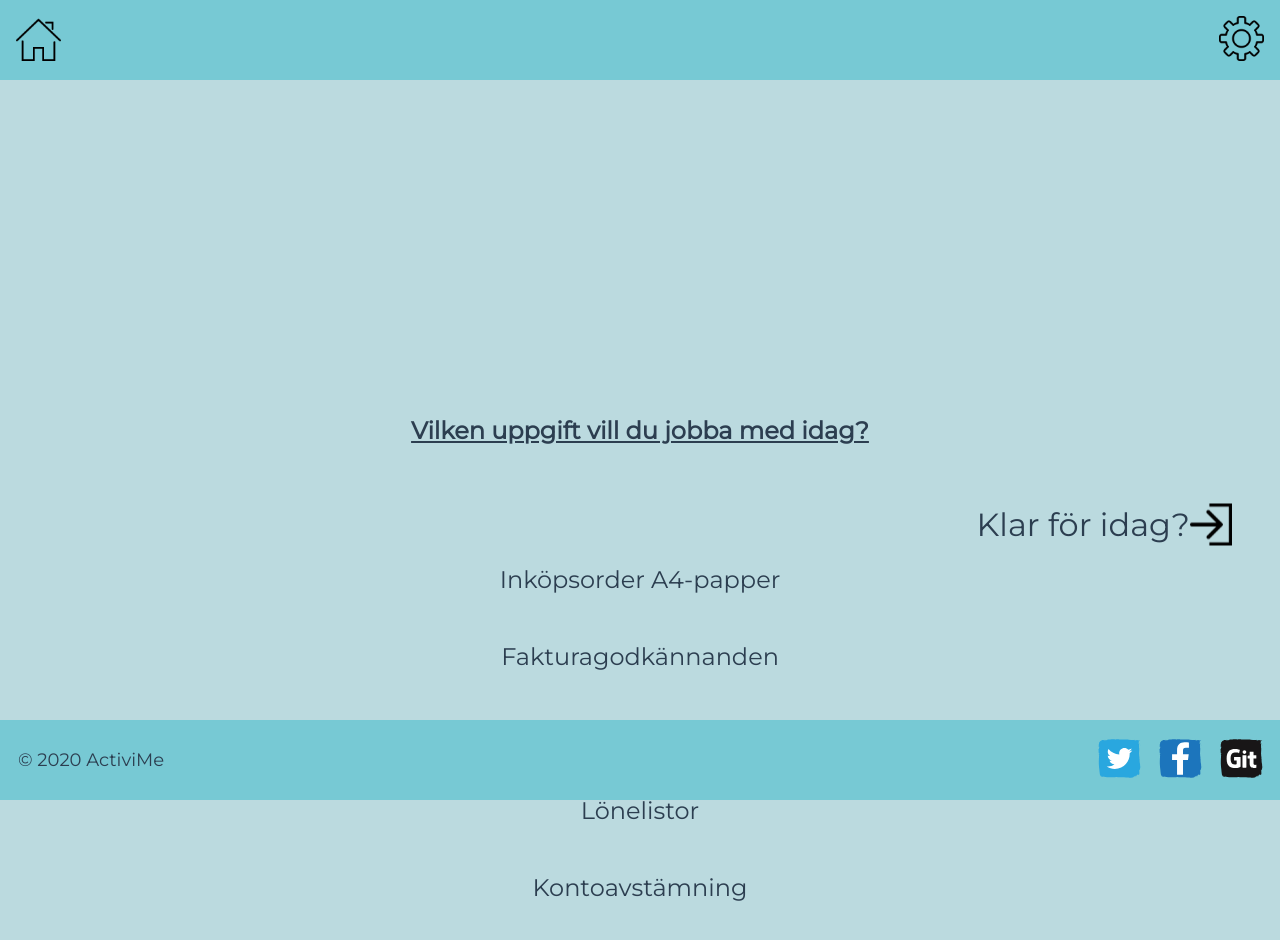
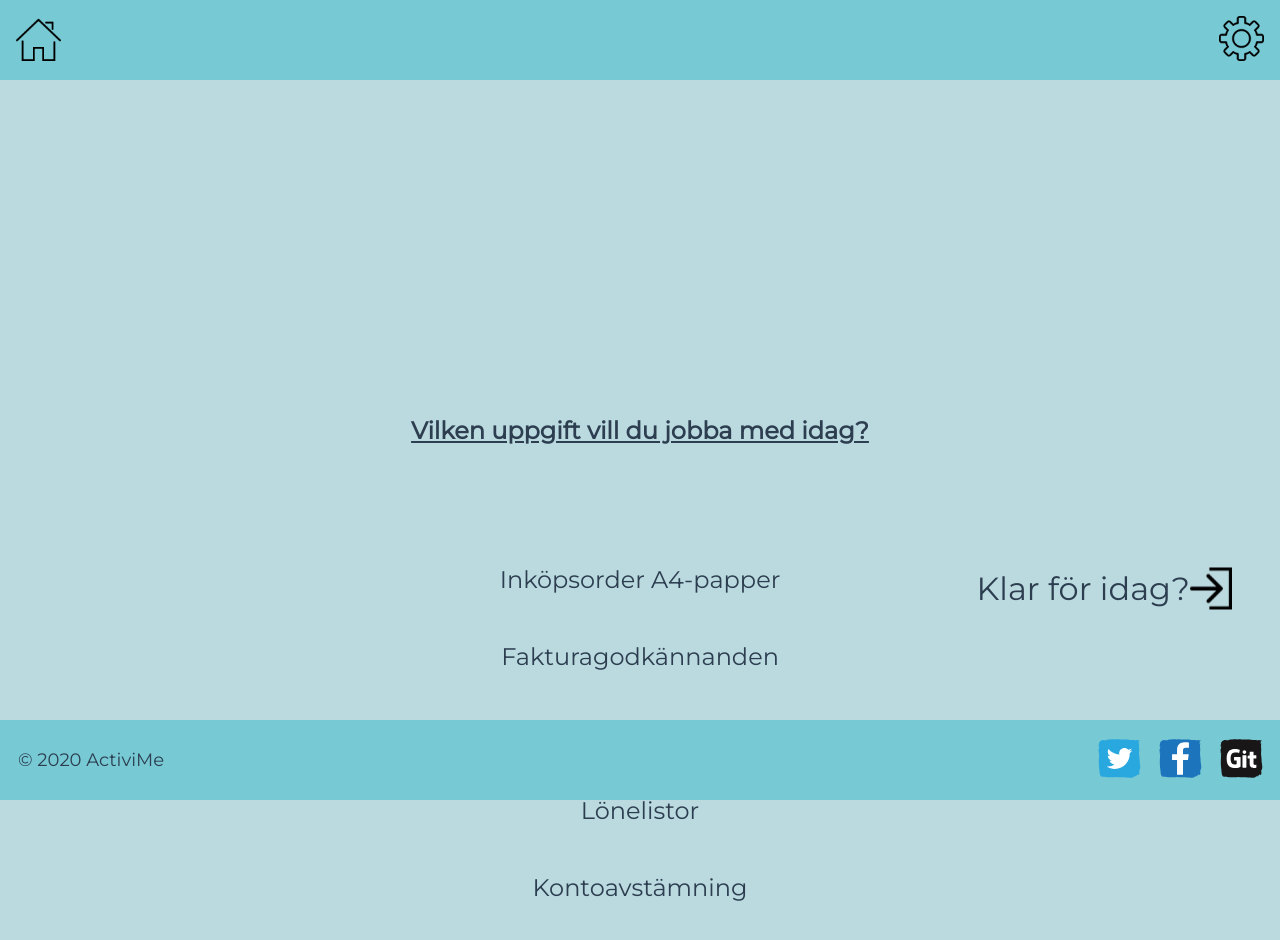
Before and after one commit to gabbijonsson/activime, a Vue app: page / in a window 1280 px wide. Both pictures are taken after a click on the button "NU KÖR VI!". Shown: the top 940 px of the page. Built offline with nearby package versions, Linux system fonts and the light colour scheme; no server answers.

Commit message:
css edited

```diff
--- a/src/components/EndDay.vue
+++ b/src/components/EndDay.vue
@@ -34,7 +34,11 @@ img{
   position: fixed;
   justify-content: flex-end;
   bottom: 10em;
-  width: 100vw;
+  width: 30vw;
+  right: 0vw;
+}
+.end-day--container:hover{
+	text-decoration: underline;
 }
 
 </style>
--- a/src/components/EndingSprint.vue
+++ b/src/components/EndingSprint.vue
@@ -57,7 +57,7 @@ export default {
 </script>
 
 <style scope>
-p {
+.ending-sprint--text-container p {
   font-size: 2em;
   margin: 3em 0;
 }
```
